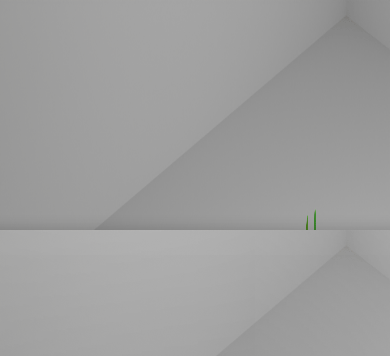
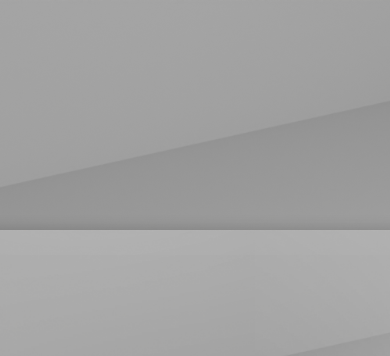
Before and after one commit to michel9092/michel9092.github.io, a plain HTML site: page index.html in a window 390 px wide. Shown: the top 356 px of the page. Drawn offline with Linux system fonts and the light colour scheme.

Commit message:
Update style.css

```diff
--- a/style.css
+++ b/style.css
@@ -1,18 +1,12 @@
 body {
   background: url('Assets/render.png') no-repeat center center fixed;
   background-size: cover; /* Default setting for larger screens */
+  background-position: center, center;
   display: grid;
   align-items: center;
   justify-content: center;
   height: 100vh;
-}
-
-/* Adjust background for smaller screens (mobile devices) */
-@media (max-width: 768px) {
-  body {
-    background-size: auto 100%; /* Adjust height to 100%, width automatically scales */
-    background-position: top center; /* Adjust if you want to focus on a specific part */
-  }
+  width: 100vw;
 }
 
 .container {
```
